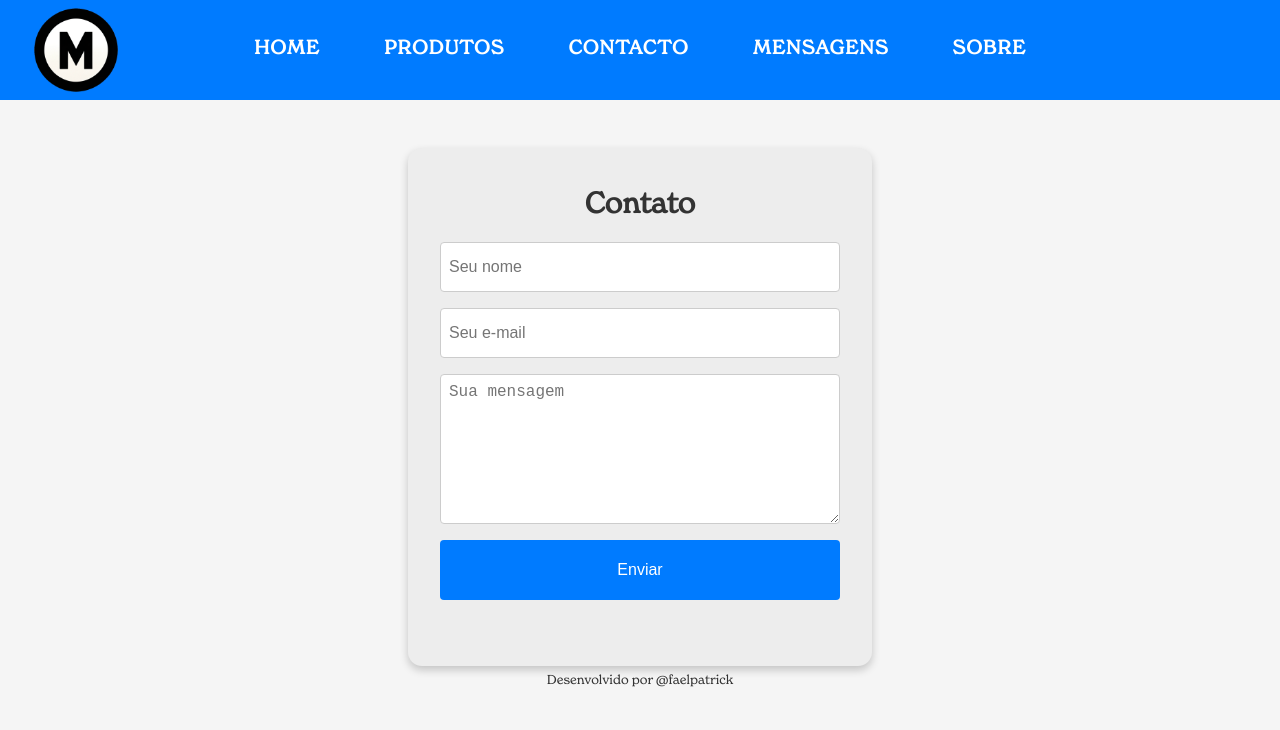
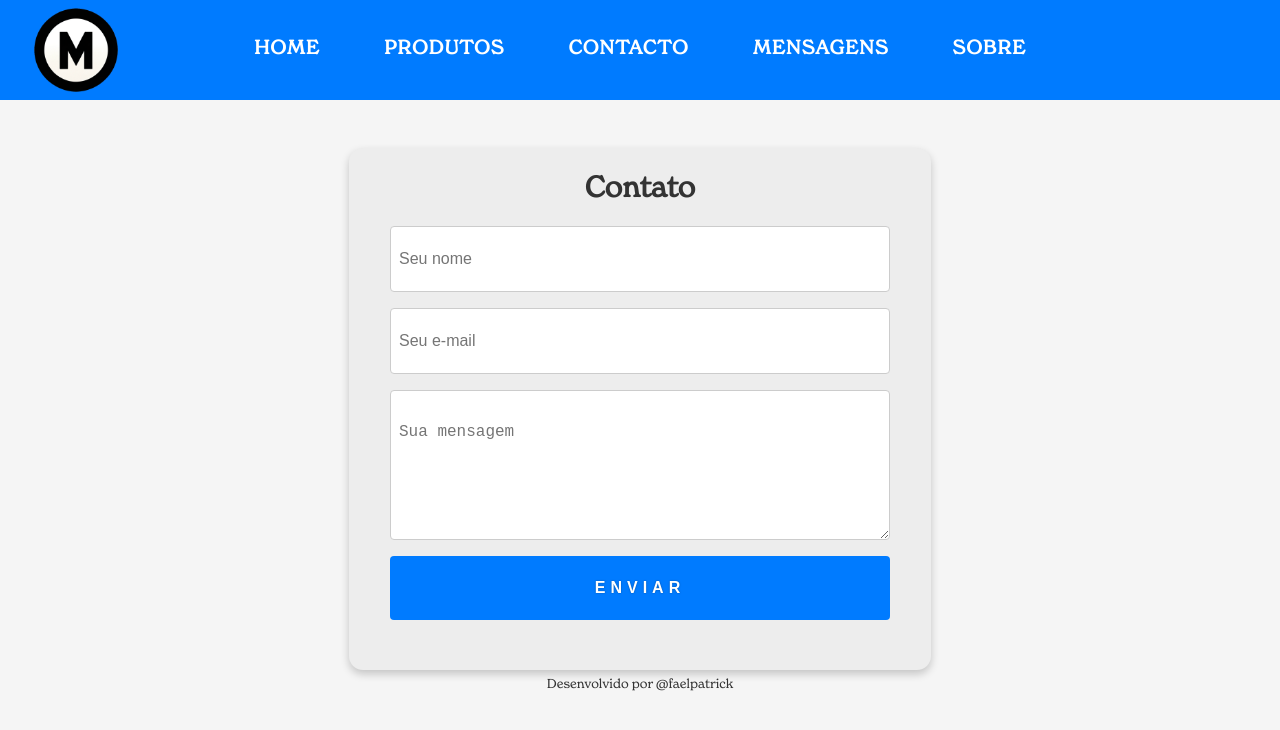
Before and after one commit to faelpatrick/minha-loja, a React (Create React App) app: page /contact in a window 1280 px wide. Shown: the top 730 px of the page. Built offline with nearby package versions, Linux system fonts and the light colour scheme; no server answers.

Commit message:
Ajustando Layout form

```diff
--- a/src/App.css
+++ b/src/App.css
@@ -19,7 +19,7 @@ body {
   font-family: "New Spirit", "Lora", serif;
   margin: 0;
   padding: 0;
-  background-color: #f5f5f5;
+  background-color: #f5f5f5 !important;
   color: #333;
   line-height: 1.6;
   font-size: 18px;
--- a/src/views/Contact/Contact.css
+++ b/src/views/Contact/Contact.css
@@ -1,5 +1,5 @@
 .contact-page {
-  width: fit-content;
+  min-width: 80vw;
   background-color: #ededed;
   border-radius: 14px;
   box-shadow: 0 4px 8px rgba(0, 0, 0, 0.2);
@@ -11,6 +11,7 @@
 }
 
 form {
+  min-width: 80vw;
   display: flex;
   flex-wrap: wrap;
   flex-direction: column;
@@ -20,14 +21,15 @@ form {
 input,
 textarea,
 button {
-  min-width: 400px;
+  min-width: 90%;
   height: 50px;
-  padding: 0.5rem;
+  padding: 2rem 0.5rem;
   border: 1px solid #ccc;
   border-radius: 0.25rem;
   font-size: 1rem;
-  margin-bottom: 1rem;
+  margin-bottom: 2rem;
 }
+
 textarea {
   min-height: 150px;
 }
@@ -39,9 +41,19 @@ button {
   border: none;
   padding: 0.2rem 0.5rem;
   border-radius: 0.25rem;
-  font-size: 1rem;
   transition: background-color 0.3s ease;
-  height: 60px;
+  min-width: 500px;
+  margin-bottom: 1rem;
+  display: flex;
+  align-items: center;
+  justify-content: center;
+  height: 6rem;
+  font-size: 2rem;
+  text-shadow: 0 0 2px #00000059;
+  text-transform: uppercase;
+  font-weight: 600;
+  letter-spacing: 5px;
+  width: 90%;
 }
 
 h1 {
@@ -61,8 +73,6 @@ section {
   padding: 1rem 1rem 6rem 1rem;
 }
 
-
-
 @media screen and (min-width: 1000px) {
   section {
     padding: 1rem 1rem 3rem 1rem;
@@ -73,4 +83,29 @@ section {
   p {
     font-size: 1.4rem;
   }
+
+  .contact-page {
+    min-width: 550px;
+    width: 550px;
+    padding: 1rem;
+  }
+
+  form {
+    display: flex;
+    flex-wrap: wrap;
+    flex-direction: column;
+    align-items: center;
+  }
+
+  input,
+  textarea,
+  button {
+    min-width: 500px;
+    height: 50px;
+    padding: 2rem 0.5rem;
+    font-size: 1rem;
+    min-width: 500px;
+    margin-bottom: 1rem;
+    width: auto;
+  }
 }
```
